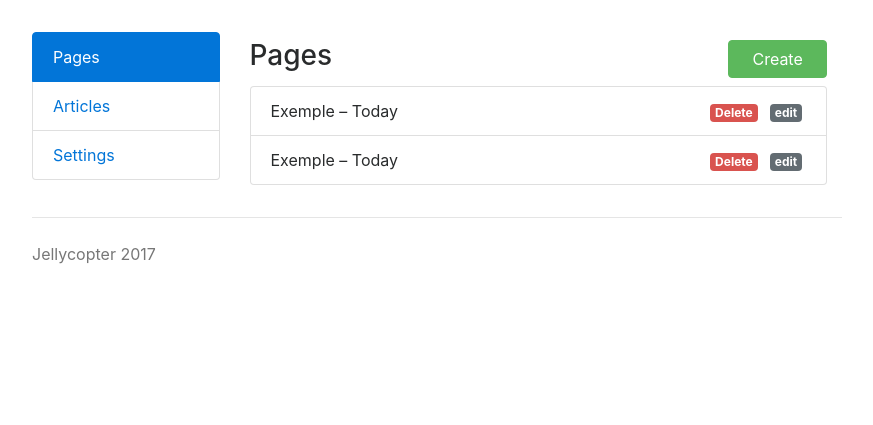
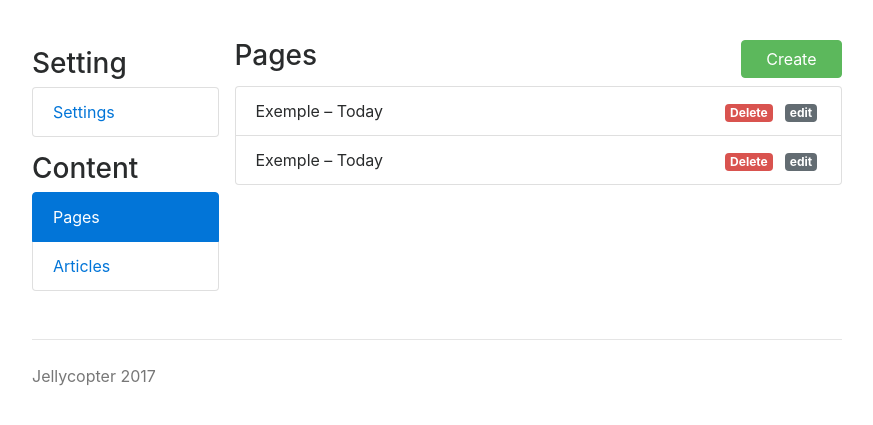
Before and after one commit to gkrnours/plume, a Flask app: page /page in a window 1280 px wide. Shown: the part 89-514 px from the top of the page, without its empty margins (203-1076 px from the left). Run offline with Flask 2, Linux system fonts and the light colour scheme; some libraries are stand-ins or nearby versions.

Commit message:
Add menu to layout, with active page

```diff
--- /dev/null
+++ b/templates/_menu.html
@@ -0,0 +1,15 @@
+	<!-- SIDEBAR -->
+	<div class="col-md-3 px-0 pr-md-3 mb-3">
+		<h3 class="mt-3 mb-2">Setting</h3>
+		<div class=list-group>
+		<a class="list-group-item {{ active.setting }}"
+				href="{{ url_for('home') }}">Settings</a>
+		</div>
+		<h3 class="mt-3 mb-2">Content</h3>
+		<div class=list-group>
+		<a class="list-group-item {{ active.page }}"
+				href="{{ url_for('page') }}">Pages</a>
+		<a class="list-group-item {{ active.article }}"
+				href="{{ url_for('home') }}">Articles</a>
+		</div>
+	</div>
--- a/templates/base.html
+++ b/templates/base.html
@@ -17,7 +17,14 @@
 		<h3 class=text-muted>Plume</h3>
 	</div>
 
-	<div class="row content">{% block main %}{% endblock %}</div>
+	<div class="row content">
+		{% include "_menu.html" %}
+
+		<!-- MAIN -->
+		<main class=col-md-9>
+		{% block main %}{% endblock %}
+		</main>
+	</div>
 
 	<!-- FOOTER -->
 	<footer class=footer>
--- a/templates/page.html
+++ b/templates/page.html
@@ -1,20 +1,12 @@
+{% set active = {"page": "active"} %}
 {% extends "base.html" %}
 
 {% block main %}
-	<!-- SIDEBAR -->
-	<div class="list-group col-md-3">
-		<a class="list-group-item active" href="{{ url_for('page') }}">Pages</a>
-		<a class="list-group-item" href="{{ url_for('home') }}">Articles</a>
-		<a class="list-group-item" href="{{ url_for('home') }}">Settings</a>
-	</div>
-
-	<!-- MAIN -->
-	<main class="col-md-9">
-		<div class="row my-2 mr-0">
-			<h3 class="col-md-10 mb-0">Pages</h3>
-			<a class="btn btn-success col-md-2" href="#">Create</a>
+		<div class="row mt-2">
+			<h3 class="col-10 pl-0">Pages</h3>
+			<a class="btn btn-success col-2 mb-2" href="#">Create</a>
 		</div>
-		<ul class="list-group border-0">
+		<ul class="list-group row">
 			<li class="list-group-item">
 				Exemple &ndash; Today
 				<div class="col text-right px-0">
@@ -27,6 +19,5 @@
 					<a href="#" class="badge mx-1 badge-danger">Delete</a>
 					<a href="#" class="badge mx-1 badge-default">edit</a>
 				</div>
-		</table>
-	</main>
+		</ul>
 {% endblock %}
```
Also changed, not shown: templates/home.html (+7 -0 lines).
